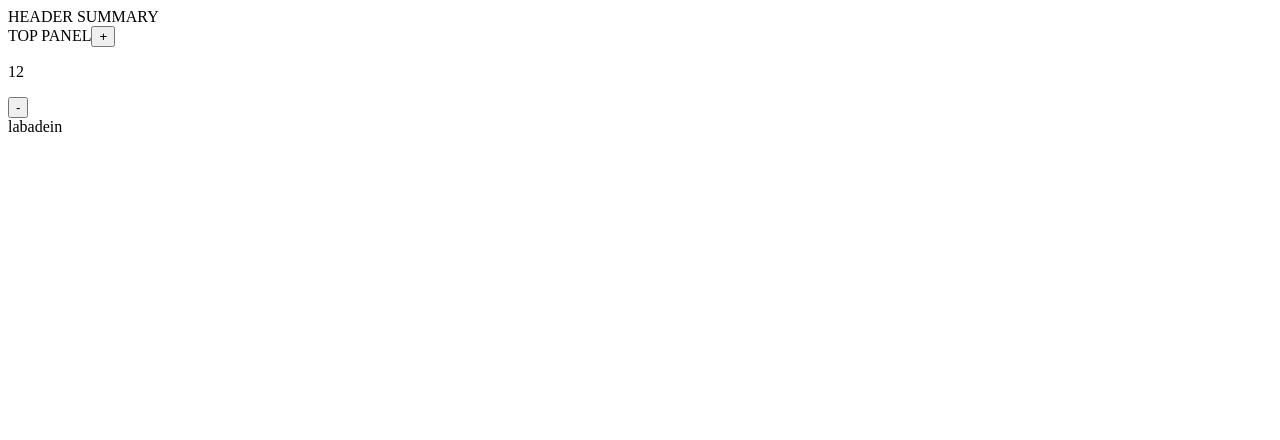
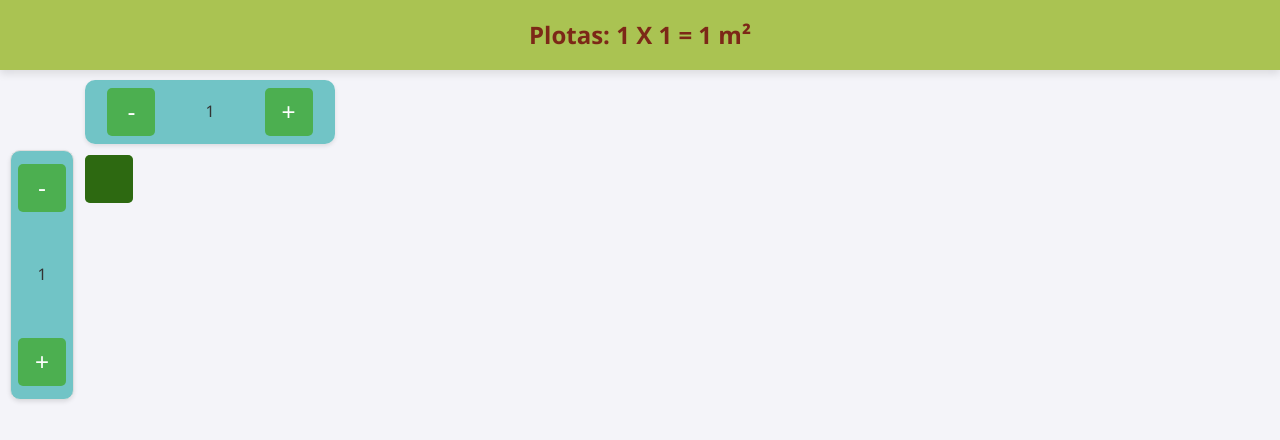
Before and after one commit to JustinasPakalnis/react-squares, a React (Vite) app: page / in a window 1280 px wide. Shown: the top 440 px of the page. Built offline with nearby package versions, Linux system fonts and the light colour scheme.

Commit message:
time to bed

```diff
--- a/src/App.css
+++ b/src/App.css
@@ -0,0 +1,103 @@
+body,
+body * {
+  margin: 0;
+  padding: 0;
+  box-sizing: border-box;
+}
+
+body {
+  font-family: "Segoe UI", Tahoma, Geneva, Verdana, sans-serif;
+  background-color: #f4f4f9;
+  color: #333;
+  line-height: 1.6;
+}
+
+main {
+  min-height: 100vh;
+  padding: 5px;
+  position: relative;
+}
+
+.header {
+  background-color: rgba(158, 187, 53, 0.85);
+  height: 70px;
+  display: flex;
+  align-items: center;
+  justify-content: center;
+  padding: 0 20px;
+  box-shadow: 0 4px 8px rgba(0, 0, 0, 0.1);
+}
+
+.headerBoard {
+  text-align: center;
+  color: rgba(116, 13, 13, 0.85);
+  font-size: 1.5rem;
+  font-weight: bold;
+}
+
+button {
+  height: 3rem;
+  width: 3rem;
+  border: none;
+  border-radius: 5px;
+  background-color: #4caf50;
+  color: white;
+  cursor: pointer;
+  font-size: 1.5rem;
+  transition: background-color 0.3s ease;
+}
+
+button:hover {
+  background-color: #45a049;
+}
+
+.panel {
+  display: flex;
+  padding: 10px;
+  border-radius: 10px;
+  background-color: rgba(70, 180, 180, 0.75);
+  box-shadow: 0 2px 4px rgba(0, 0, 0, 0.1);
+  gap: 50px;
+}
+
+.topPanel {
+  margin-left: 65px;
+  align-items: center;
+  justify-content: center;
+  width: 250px;
+  height: 4rem;
+  position: fixed;
+  top: 80px;
+  left: 20px;
+}
+
+.sidePanel {
+  height: 250px;
+  flex-direction: column;
+  align-items: center;
+  justify-content: center;
+  width: 4rem;
+  border: 1px solid #ddd;
+  position: fixed;
+  top: 150px;
+  left: 10px;
+}
+.block {
+  height: 3rem;
+  width: 3rem;
+  background-color: rgba(105, 180, 70, 0.568);
+  border-radius: 5px;
+  margin-bottom: 0.3rem;
+}
+.block1 {
+  height: 3rem;
+  width: 3rem;
+  background-color: rgb(45, 105, 17);
+  border-radius: 5px;
+  margin-bottom: 0.3rem;
+}
+.container {
+  padding: 5rem;
+  display: flex;
+  gap: 0.3rem;
+}
--- a/src/App.jsx
+++ b/src/App.jsx
@@ -4,15 +4,14 @@ import { Main } from "./components/main/Main";
 import { ContextWrapper } from "./context/GlobalContext";
 import { SidePanel } from "./components/side_panel/SidePanel";
 import { TopPanel } from "./components/top_panel/TopPanel";
+import "./App.css";
 
 function App() {
   return (
     <ContextWrapper>
       <Header></Header>
-      <TopPanel></TopPanel>
-      <Main>
-        <SidePanel></SidePanel>
-      </Main>
+
+      <Main></Main>
     </ContextWrapper>
   );
 }
--- a/src/components/header/Header.jsx
+++ b/src/components/header/Header.jsx
@@ -5,5 +5,11 @@ export function Header() {
   const { column, row, addRow, addColumn, remoweColumn, remoweRow } =
     useContext(GlobalContext);
 
-  return <header>HEADER SUMMARY</header>;
+  return (
+    <header className="header">
+      <h1 className="headerBoard">
+        Plotas: {row} X {column} = {row * column} m²
+      </h1>
+    </header>
+  );
 }
--- a/src/components/main/Main.jsx
+++ b/src/components/main/Main.jsx
@@ -1,9 +1,28 @@
 import { useContext } from "react";
 import { GlobalContext } from "../../context/GlobalContext";
-
+import { SidePanel } from "../side_panel/SidePanel";
+import { TopPanel } from "../top_panel/TopPanel";
 export function Main() {
   const { column, row, addRow, addColumn, remoweColumn, remoweRow } =
     useContext(GlobalContext);
+  const rowArray = Array(row).fill();
+  const columnArray = Array(column).fill();
+  console.log(rowArray);
+  console.log(columnArray);
 
-  return <main>labadein</main>;
+  return (
+    <main>
+      <TopPanel></TopPanel>
+      <SidePanel></SidePanel>
+      <div className="container">
+        {rowArray.map((row, rowIndex) => (
+          <div key={rowIndex} className="block">
+            {columnArray.map((row, colIndex) => (
+              <div key={colIndex} className="block1"></div>
+            ))}
+          </div>
+        ))}
+      </div>
+    </main>
+  );
 }
--- a/src/components/side_panel/SidePanel.jsx
+++ b/src/components/side_panel/SidePanel.jsx
@@ -5,5 +5,11 @@ export function SidePanel() {
   const { column, row, addRow, addColumn, remoweColumn, remoweRow } =
     useContext(GlobalContext);
 
-  return <div>SIDE PANEL</div>;
+  return (
+    <div className="panel sidePanel">
+      <button onClick={remoweColumn}>-</button>
+      <p>{column}</p>
+      <button onClick={addColumn}>+</button>
+    </div>
+  );
 }
--- a/src/components/top_panel/TopPanel.jsx
+++ b/src/components/top_panel/TopPanel.jsx
@@ -6,11 +6,9 @@ export function TopPanel() {
     useContext(GlobalContext);
 
   return (
-    <div>
-      TOP PANEL
+    <div className="panel topPanel">
+      <button onClick={remoweRow}>-</button> <p>{row}</p>
       <button onClick={addRow}>+</button>
-      <p>{row}</p>
-      <button onClick={remoweRow}>-</button>
     </div>
   );
 }
--- a/src/context/GlobalContext.jsx
+++ b/src/context/GlobalContext.jsx
@@ -1,7 +1,7 @@
 import { createContext, useEffect, useState } from "react";
 export const initialContext = {
-  row: 12,
-  column: 12,
+  row: 1,
+  column: 1,
   addRow: () => {},
   addColumn: () => {},
   remoweRow: () => {},
@@ -28,16 +28,19 @@ export function ContextWrapper(props) {
   const [column, setColumn] = useState(initialContext.column);
 
   function addRow() {
-    setRow(row + 1);
+    console.log(Array(row).fill());
+    row < 1 ? row : setRow(row + 1);
   }
   function addColumn() {
     setColumn(column + 1);
   }
   function remoweRow() {
-    setRow(row - 1);
+    console.log(Array(row).fill());
+
+    row <= 1 ? row : setRow(row - 1);
   }
   function remoweColumn() {
-    setColumn(column - 1);
+    column <= 1 ? column : setColumn(column - 1);
   }
 
   // localStorage.setItem(
```
